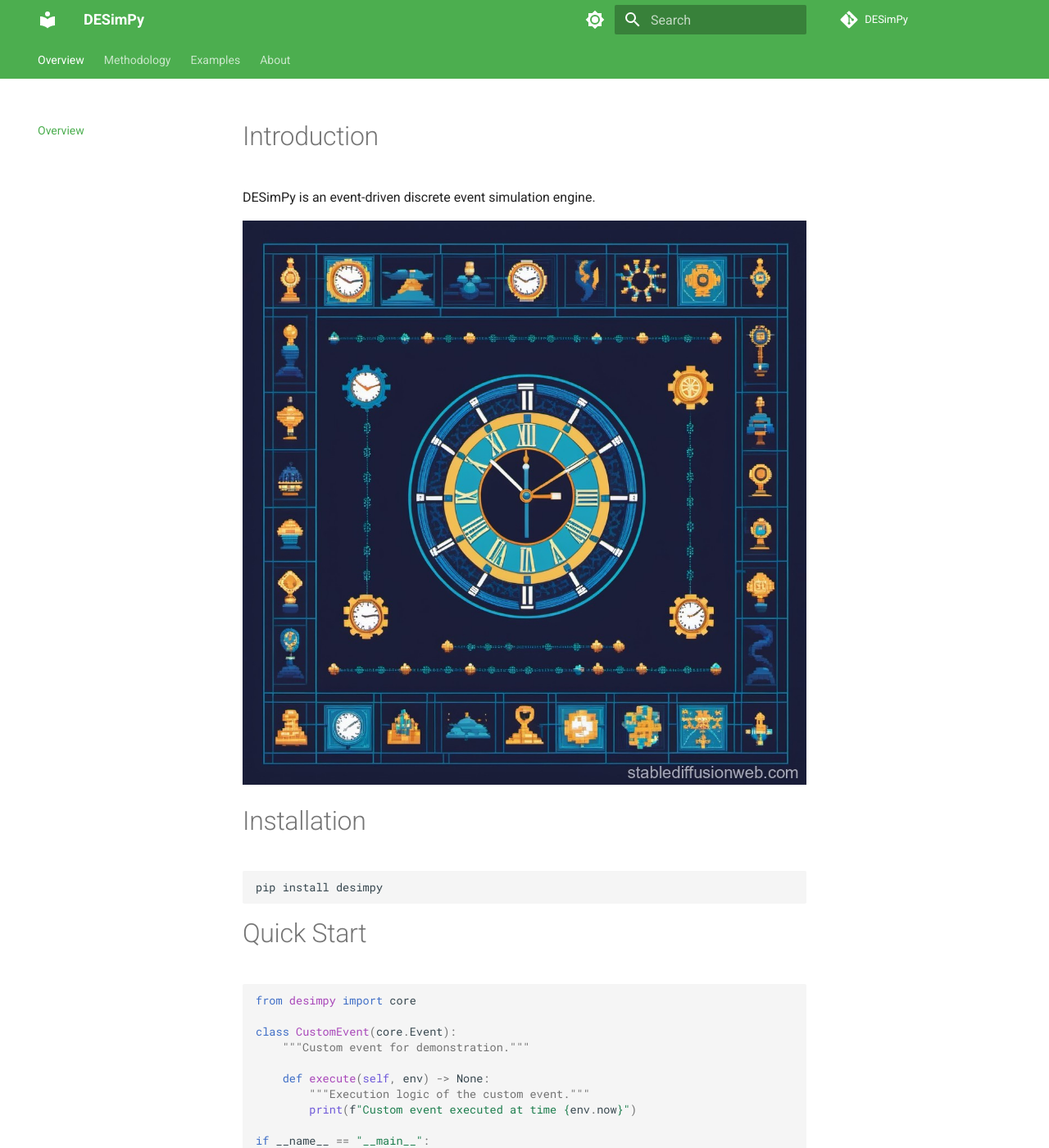
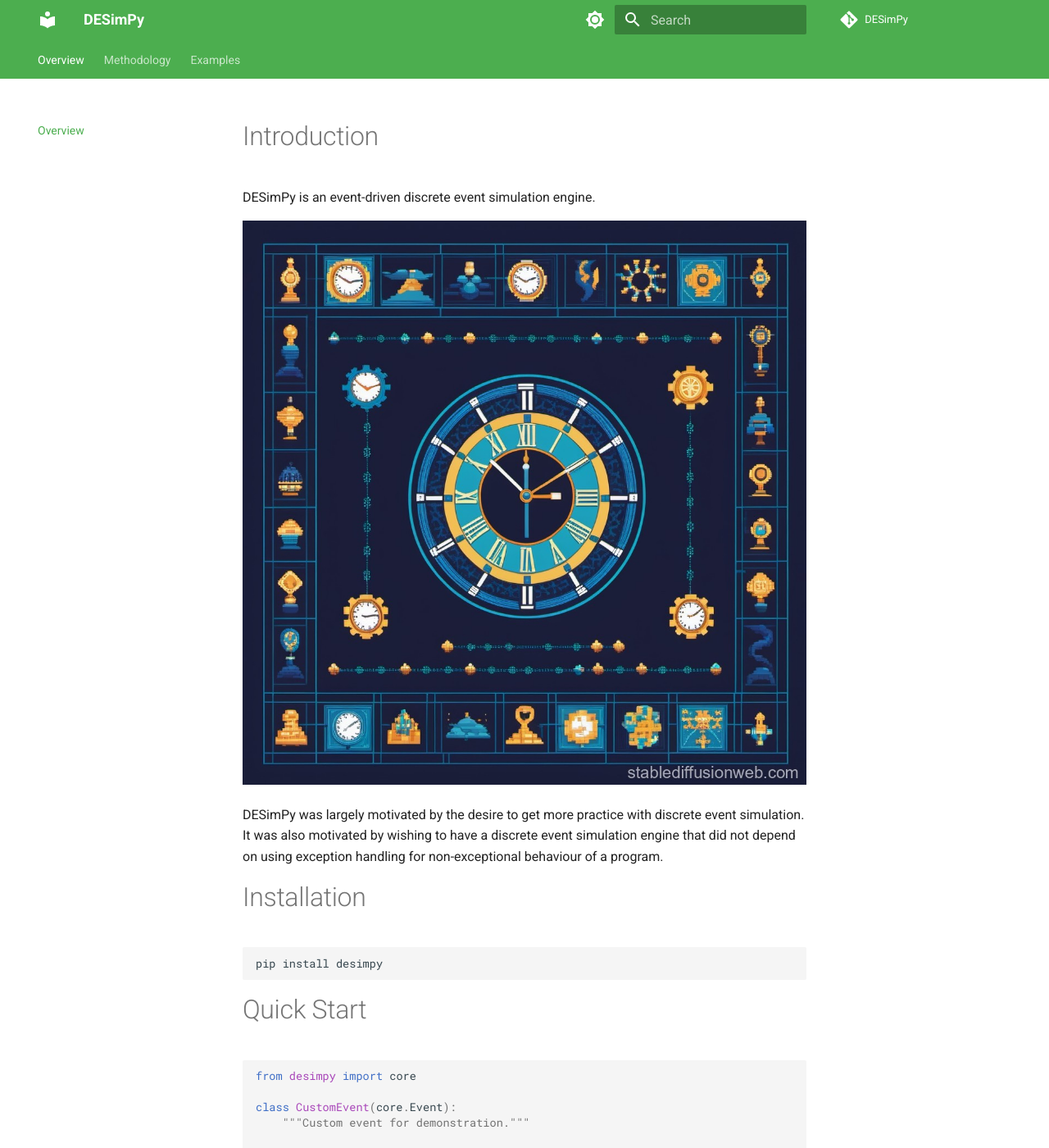
Before and after one commit to galenseilis/DESimpy, an MkDocs documentation site: the page built from docs/index.md, in a window 1280 px wide and 1400 px high. Shown: the whole window at 82% size. Built offline with MkDocs 1.6.1 and Material for MkDocs 9.7.7, drawn with Linux system fonts in a browser that asks for light colours; comment, search, counter and statistics services are not loaded.

Commit message:
Removed about page for docs; that is what the overview page should be for

```diff
--- a/docs/index.md
+++ b/docs/index.md
@@ -3,6 +3,8 @@
 DESimPy is an event-driven discrete event simulation engine.
 
 ![](assets/logo.jpg)
+
+DESimPy was largely motivated by the desire to get more practice with discrete event simulation. It was also motivated by wishing to have a discrete event simulation engine that did not depend on using exception handling for non-exceptional behaviour of a program.
 
 # Installation
 
--- a/mkdocs.yml
+++ b/mkdocs.yml
@@ -40,7 +40,6 @@ nav:
   - Overview: index.md
   - Methodology: methodology.md
   - Examples: examples.md
-  - About: about.md
 
 plugins:
   - search
```
Also changed, not shown: docs/about.md (deleted, +0 -3 lines).
